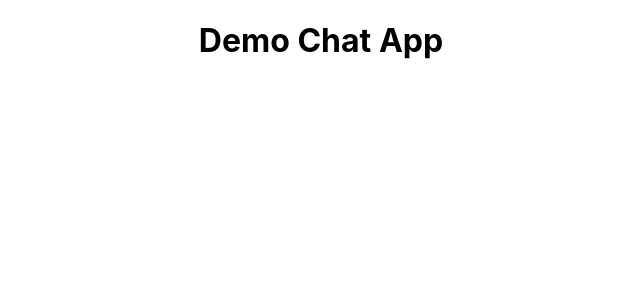
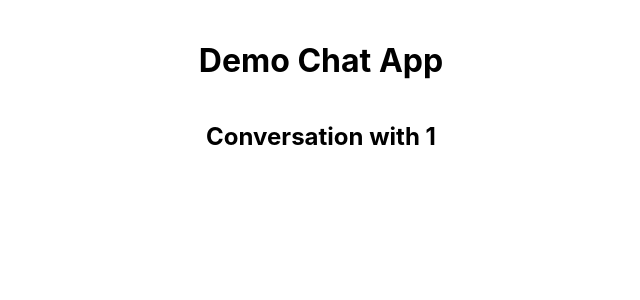
Before and after one commit to aloveland/FullChatApp, a React (Create React App) app: page /Conversation/1 in a window 1280 px wide. Before the commit this address had no page. Shown: the top 300 px of the page, without its empty margins (319-959 px from the left). Built offline with nearby package versions, Linux system fonts and the light colour scheme; what aws-amplify would draw is missing.

Commit message:
before context try maybe

```diff
--- a/src/App.js
+++ b/src/App.js
@@ -1,20 +1,21 @@
-import logo from './logo.svg';
-import './App.css';
+import React from 'react';
 import { BrowserRouter as Router, Routes, Route } from 'react-router-dom';
 import Login from './pages/Login';
 import Chat from './pages/Chat';
-//import Chat from './ChatApp';
-
+import Conversation from './pages/Conversation';
 
 function App() {
   return (
-    <div className="App">
-      <h1>Demo Chat App</h1>
+    <div className="App" style={{ display: 'flex', flexDirection: 'column', alignItems: 'center', minHeight: '100vh' }}>
+      <div style={{ marginTop: '20px' }}>
+        <h1 style={{ textAlign: 'center' }}>Demo Chat App</h1>
+      </div>
       <Router>
-          <Routes>
-            <Route path="/" element={<Login />}></Route>
-            <Route path="/Chat" element={<Chat />} />
-          </Routes>
+        <Routes>
+          <Route path="/" element={<Login />} />
+          <Route path="/Chat" element={<Chat />} />
+          <Route path="/Conversation/:recipient" element={<Conversation />} />
+        </Routes>
       </Router>
     </div>
   );
--- a/src/pages/Chat.js
+++ b/src/pages/Chat.js
@@ -1,15 +1,17 @@
 import React, { useState, useEffect } from 'react';
-import { Auth, Hub } from 'aws-amplify';
+import { Auth } from 'aws-amplify';
+import { useNavigate } from 'react-router-dom';
 
 const Chat = () => {
   const [recipients, setRecipients] = useState([]);
+  const navigate = useNavigate();
 
   useEffect(() => {
     const fetchRecipients = async () => {
       const session = await Auth.currentSession();
       const user = session.getIdToken().payload.email;
       console.log("user:", user);
-     try{
+      try {
         const getResponse = await fetch(`https://8lujstom26.execute-api.us-east-1.amazonaws.com/prod/${encodeURIComponent(user)}`, {
           method: 'GET',
           headers: {
@@ -38,19 +40,27 @@ const Chat = () => {
         } catch (error) {
           console.error('Error fetching recipients:', error);
         }
-     }catch (error) {
+      } catch (error) {
         console.error('Error fetching recipients:', error);
       }
-
-
     };
 
     fetchRecipients();
   }, []);
 
- const handleConversationClick = (email) => {
+  const handleConversationClick = (email, index) => {
     // handle logic for opening conversation here
     console.log(`Opening conversation with ${email}`);
+    console.log(`Button index: ${index}`);
+    navigate(`/Conversation/${encodeURIComponent(email)}`);
+  };
+
+  const chatContainerStyle = {
+    display: 'flex',
+    flexDirection: 'column',
+    alignItems: 'center',
+    justifyContent: 'center',
+    minHeight: '100vh',
   };
 
   const conversationBoxStyle = {
@@ -58,7 +68,7 @@ const Chat = () => {
     marginBottom: '10px',
     padding: '10px',
     cursor: 'pointer',
-   borderRadius: '5px'
+    borderRadius: '5px',
   };
 
   const buttonStyle = {
@@ -73,21 +83,18 @@ const Chat = () => {
     margin: '4px 2px',
     cursor: 'pointer',
     borderRadius: '5px',
-   transitionDuration: '0.4s'
+    transitionDuration: '0.4s',
   };
 
   return (
-   <div>
+    <div style={chatContainerStyle}>
       {recipients.map((email, index) => (
-       <div
-         key={index}
-         style={conversationBoxStyle}
-       >
+        <div key={index} style={conversationBoxStyle}>
           <button
             style={buttonStyle}
-           onClick={() => handleConversationClick(email)}
-           onMouseOver={(e) => e.target.style.backgroundColor = '#4CAF50'}
-           onMouseOut={(e) => e.target.style.backgroundColor = '#008CBA'}
+            onClick={() => handleConversationClick(email, index)}
+            onMouseOver={(e) => (e.target.style.backgroundColor = '#4CAF50')}
+            onMouseOut={(e) => (e.target.style.backgroundColor = '#008CBA')}
           >
             Conversation with {email}
           </button>
--- /dev/null
+++ b/src/pages/Conversation.js
@@ -0,0 +1,15 @@
+import React from 'react';
+import { useParams } from 'react-router-dom';
+
+const Conversation = () => {
+  const { recipient } = useParams();
+
+  return (
+    <div>
+      <h2>Conversation with {recipient}</h2>
+      {/* Add your conversation content here */}
+    </div>
+  );
+};
+
+export default Conversation;
```
Lines whose indentation alone changed are shown as unchanged.
